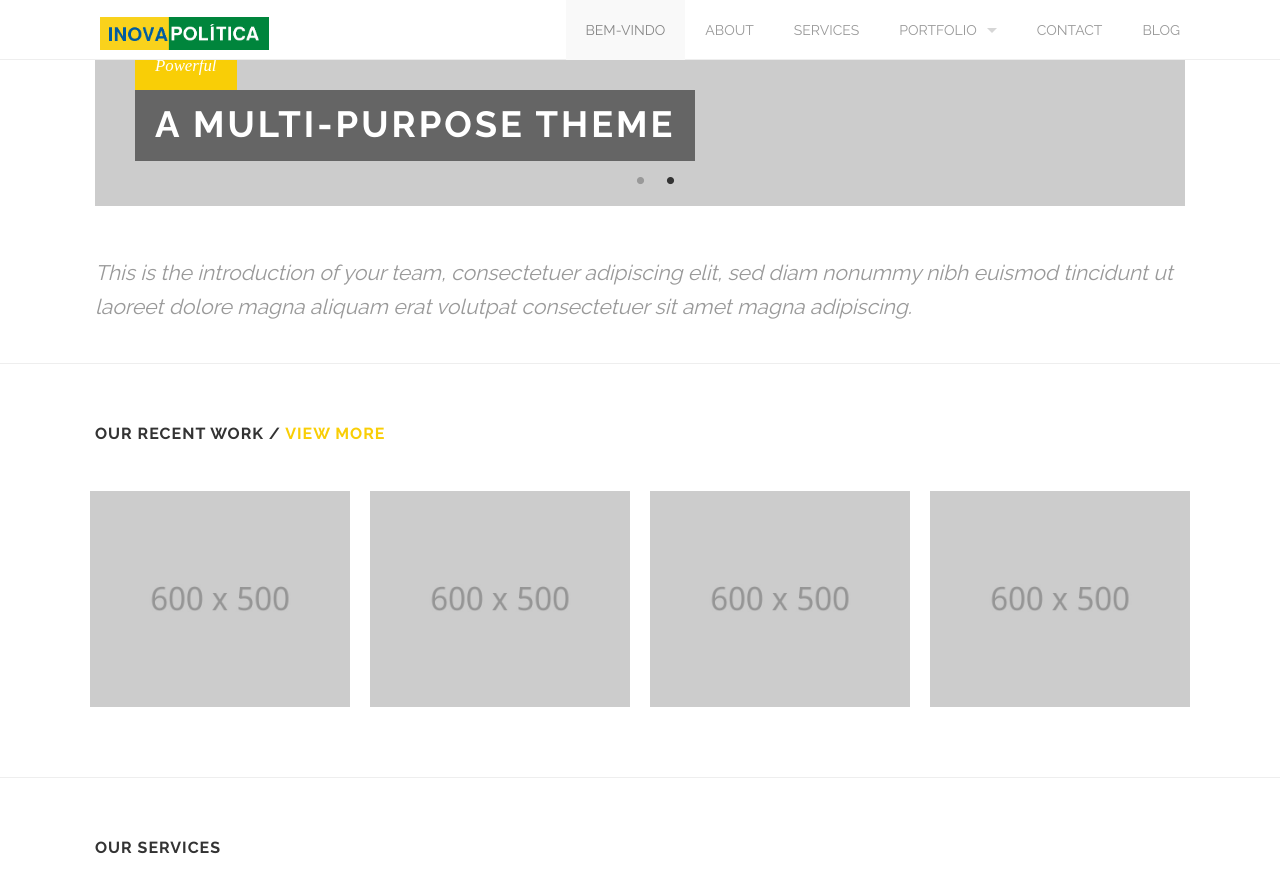
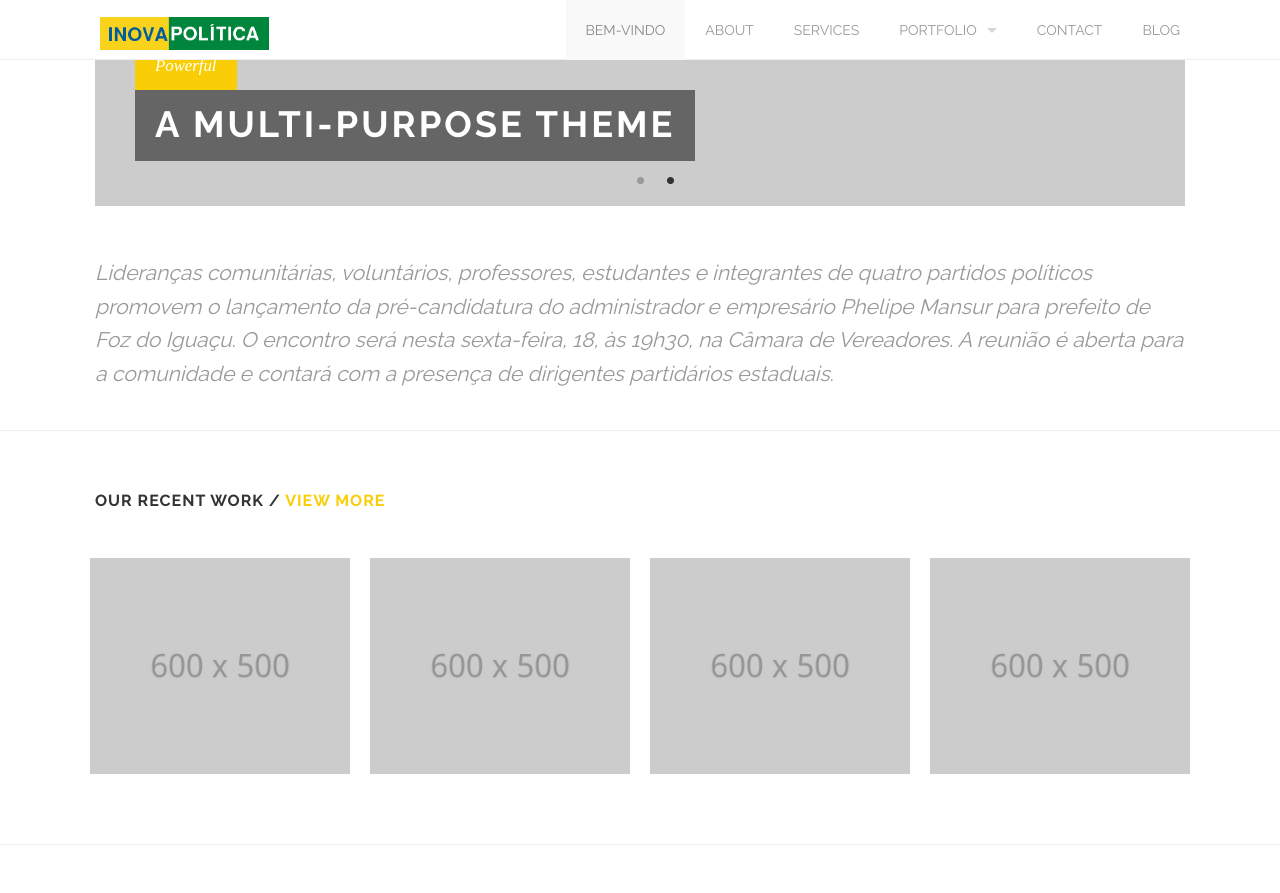
Before and after one commit to phmansur/phmansur.github.io, a Jekyll site: the page built from index.html, in a window 1280 px wide and 900 px high, scrolled down 479 px. Shown: the top 893 px of the window. Built offline with Jekyll 4.4.1, drawn with Linux system fonts in a browser that asks for light colours.

Commit message:
Updated '/index.html' via CloudCannon

```diff
--- a/index.html
+++ b/index.html
@@ -94,7 +94,7 @@ clients:
   <div class='row'>
     <div class='large-12 columns'>
       <p style='font-size: 1.5rem; font-style: italic;'>
-        This is the introduction of your team, consectetuer adipiscing elit, sed diam nonummy nibh euismod tincidunt ut laoreet dolore magna aliquam erat volutpat consectetuer sit amet magna adipiscing.
+        Lideranças comunitárias, voluntários, professores, estudantes e integrantes de quatro partidos políticos promovem o lançamento da pré-candidatura do administrador e empresário Phelipe Mansur para prefeito de Foz do Iguaçu. O encontro será nesta sexta-feira, 18, às 19h30, na Câmara de Vereadores. A reunião é aberta para a comunidade e contará com a presença de dirigentes partidários estaduais.
       </p>
     </div>
   </div>
```
